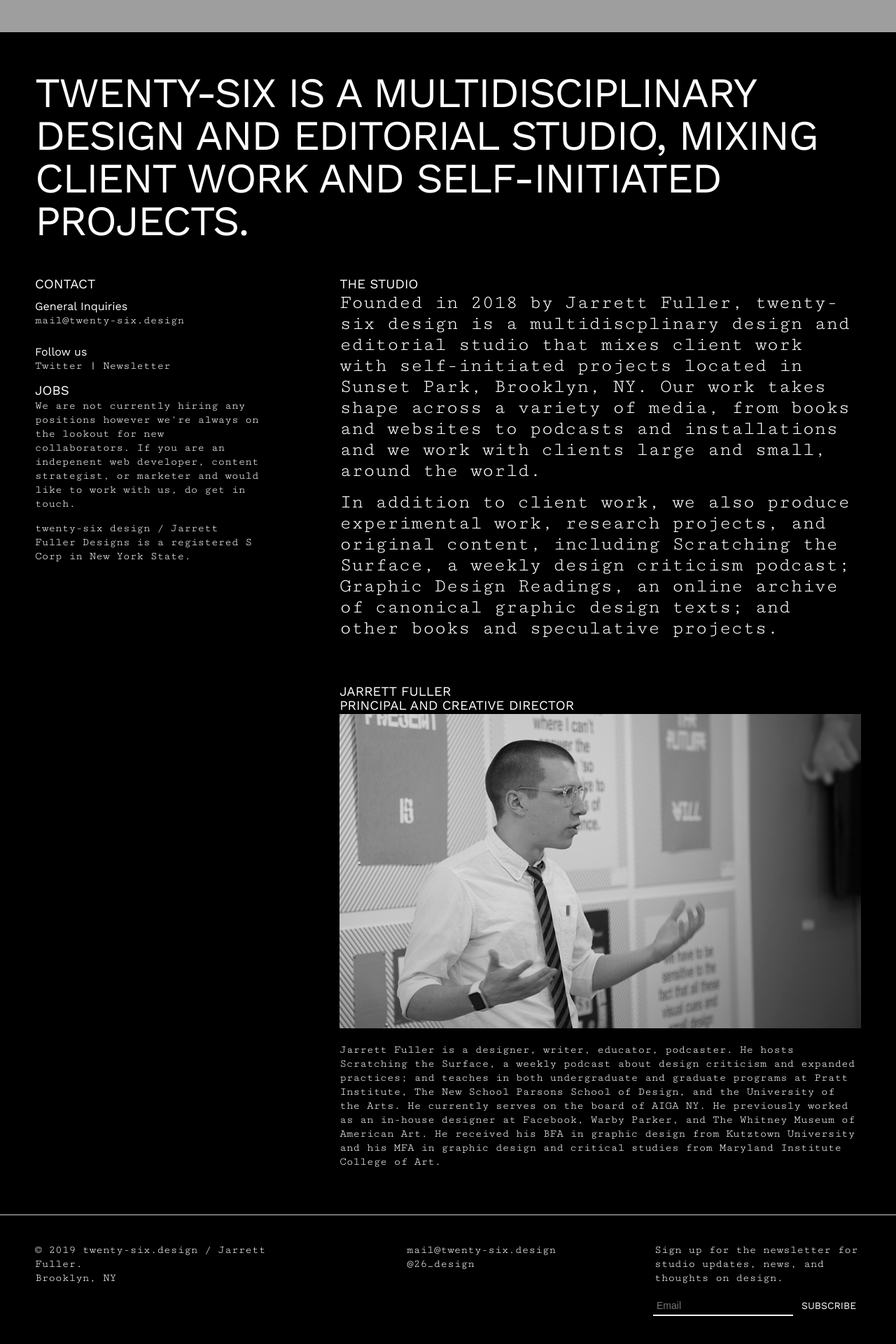
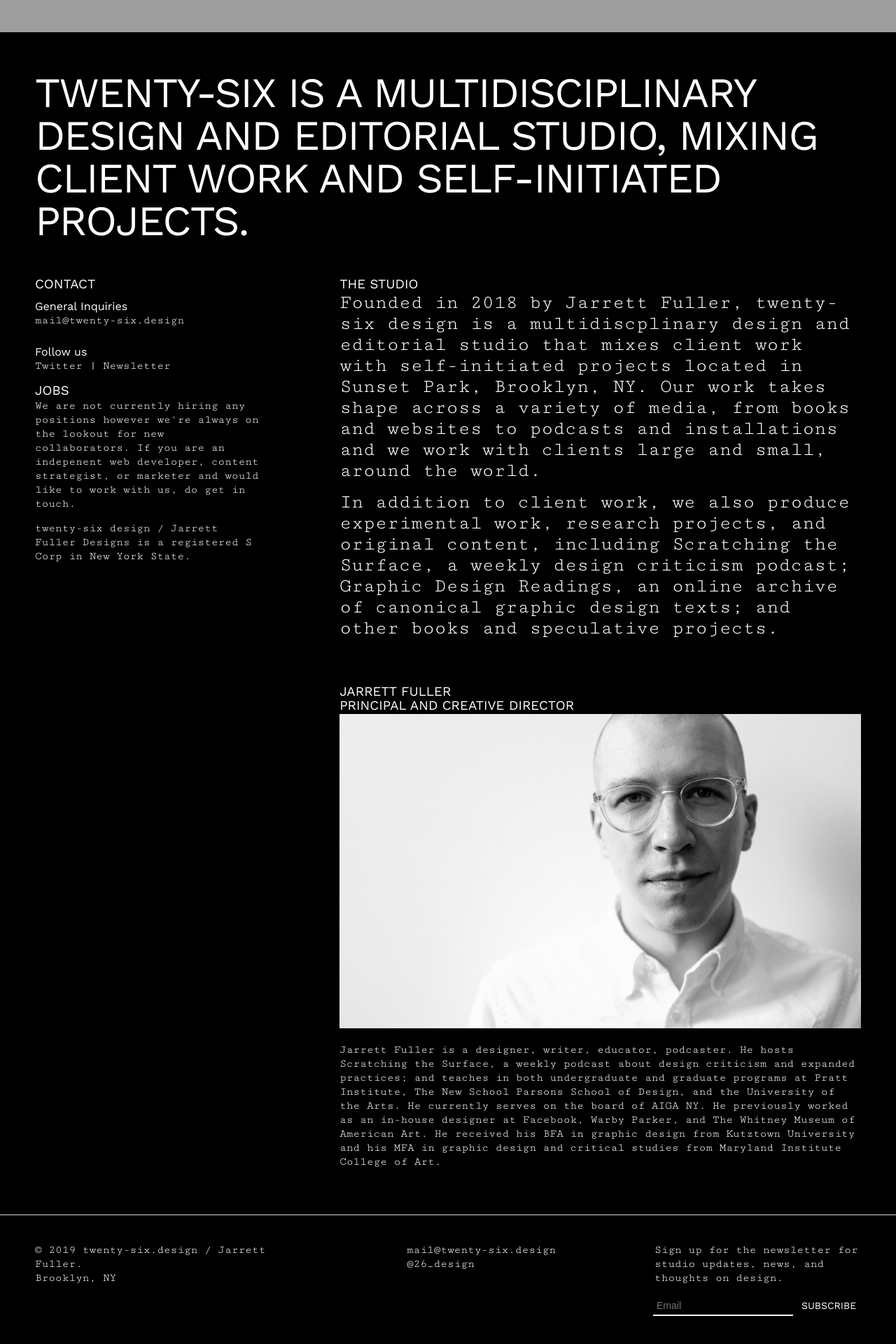
Before and after one commit to jarrettfuller/twenty-six, a Jekyll site: the page built from about.md, in a window 1280 px wide. Shown: the part 1015-2935 px from the top of the page at 70% size. Built offline with Jekyll 4.4.1, drawn with Linux system fonts in a browser that asks for light colours.

Commit message:
new profile pic

```diff
--- a/about.md
+++ b/about.md
@@ -19,7 +19,7 @@ layout: page
 </div>
 
 <h3>Jarrett Fuller<br />Principal and Creative Director</h3>
-<p><img src="images/jarrett.jpg" width="100%"></p>
+<p><img src="/images/jf-portrait-19.jpg" width="100%"></p>
 
 
 <p>Jarrett Fuller is a designer, writer, educator, podcaster. He hosts Scratching the Surface, a weekly podcast about design criticism and expanded practices; and teaches in both undergraduate and graduate programs at Pratt Institute, The New School Parsons School of Design, and the University of the Arts. He currently serves on the board of AIGA NY. He previously worked as an in-house designer at Facebook, Warby Parker, and The Whitney Museum of American Art. He received his BFA in graphic design from Kutztown University and his MFA in graphic design and critical studies from Maryland Institute College of Art.</p>
```
Also changed, not shown: images/jf-portrait-19.jpg (added).
